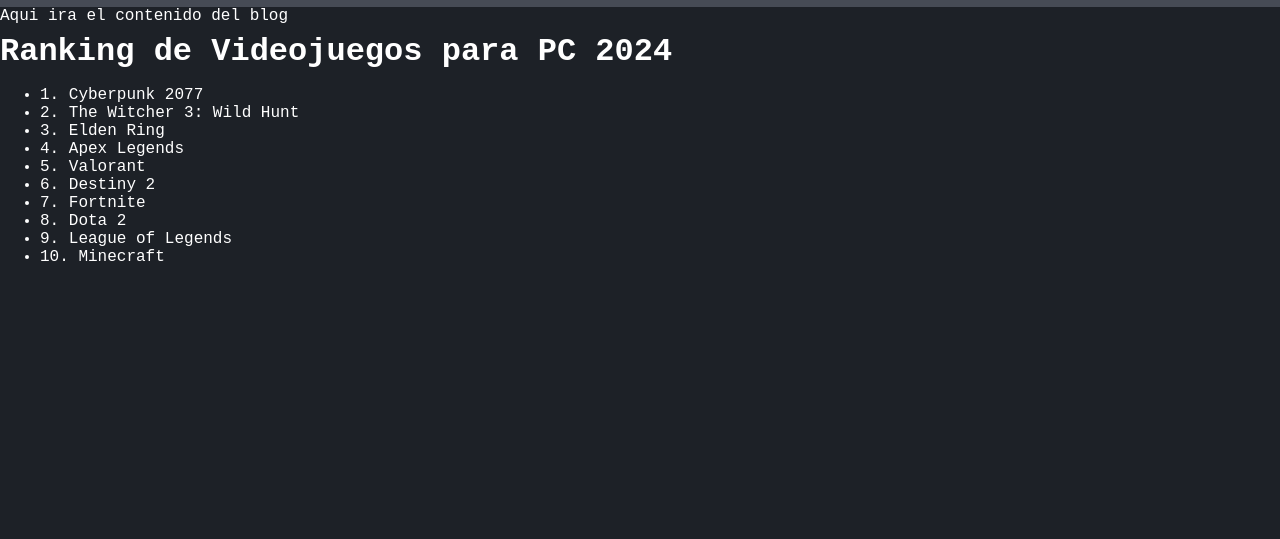
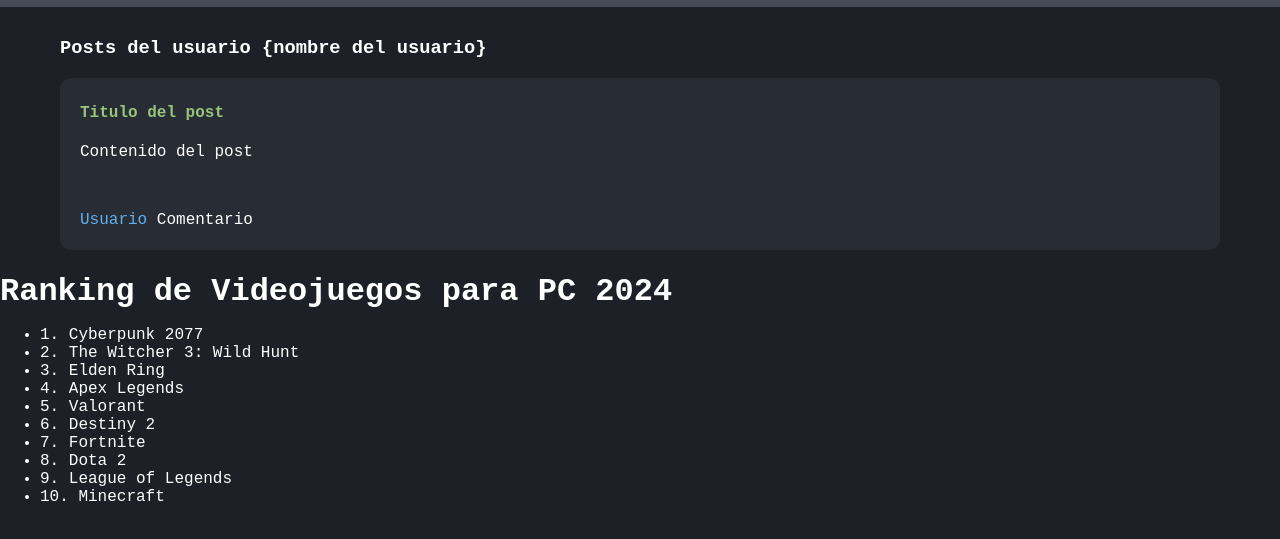
Before and after one commit to KarimTorres646/curso-git, a plain HTML site: page index.html in a window 1280 px wide. Shown: the part 63-602 px from the top of the page. Drawn offline with Linux system fonts and the light colour scheme; a web font is replaced by a local one.

Commit message:
Add post html

```diff
--- a/index.html
+++ b/index.html
@@ -14,8 +14,14 @@
        <img class="logo" src="img/gitlogo.webp">
        <h1>Blog Curso Git & Github </h1>
    </div>
-   <div>
-       Aqui ira el contenido del blog
+   <div class="container" id="content">
+     <h3>Posts del usuario {nombre del usuario}</h3>
+     <div class="post">
+     <h4>Titulo del post</h4>
+     <p>Contenido del post</p>
+     <br>
+     <p><span>Usuario</span> Comentario</p>
+     </div>
    </div>
    <h1>Ranking de Videojuegos para PC 2024</h1>
 <ul>
--- a/style.css
+++ b/style.css
@@ -21,3 +21,23 @@ h1 {
     width: 50px;
     height: 50px;
 }
+
+.container {
+   margin-top: 30px;
+   padding: 0 60px 0 60px;
+}
+
+.post {
+    background-color: #282c34;
+    margin-bottom: 15px;
+    padding: 5px 20px 5px 20px;
+    border-radius: 12px;
+}
+
+.post h4 {
+    color: #98c379;
+}
+
+.post span {
+    color: #61afef;
+}
```
